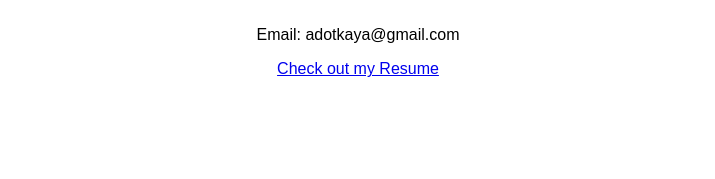
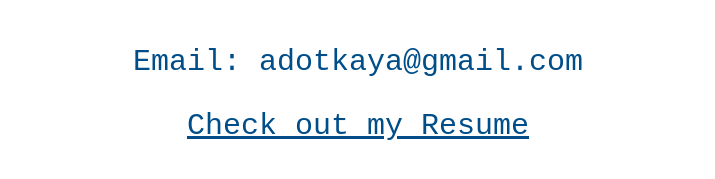
Before and after one commit to adotkaya/adotkaya.github.io, a plain HTML site: page index.html in a window 1280 px wide. Shown: the part 603-782 px from the top of the page, without its empty margins (282-997 px from the left). Drawn offline with Linux system fonts and the light colour scheme.

Commit message:
Update style.css

```diff
--- a/style.css
+++ b/style.css
@@ -52,3 +52,19 @@ body {
     margin : 20 auto;
     border-radius: 100%;
 }
+
+
+.links p {
+  color: #004E89;
+  font-size: 30px;
+  font-weight: 400;
+  font-family: monospace;
+}
+
+.links a {
+   color: #004E89;
+  font-size: 30px;
+  font-weight: 400;
+  font-family: monospace;
+
+}
```
